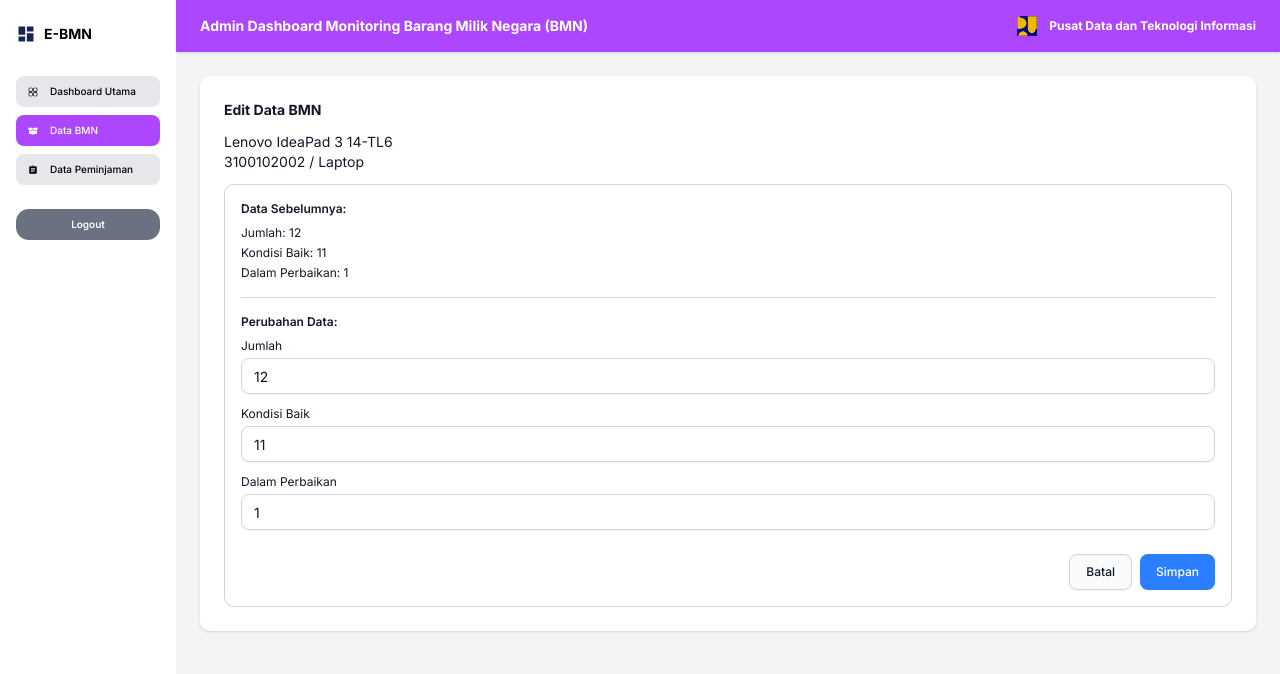
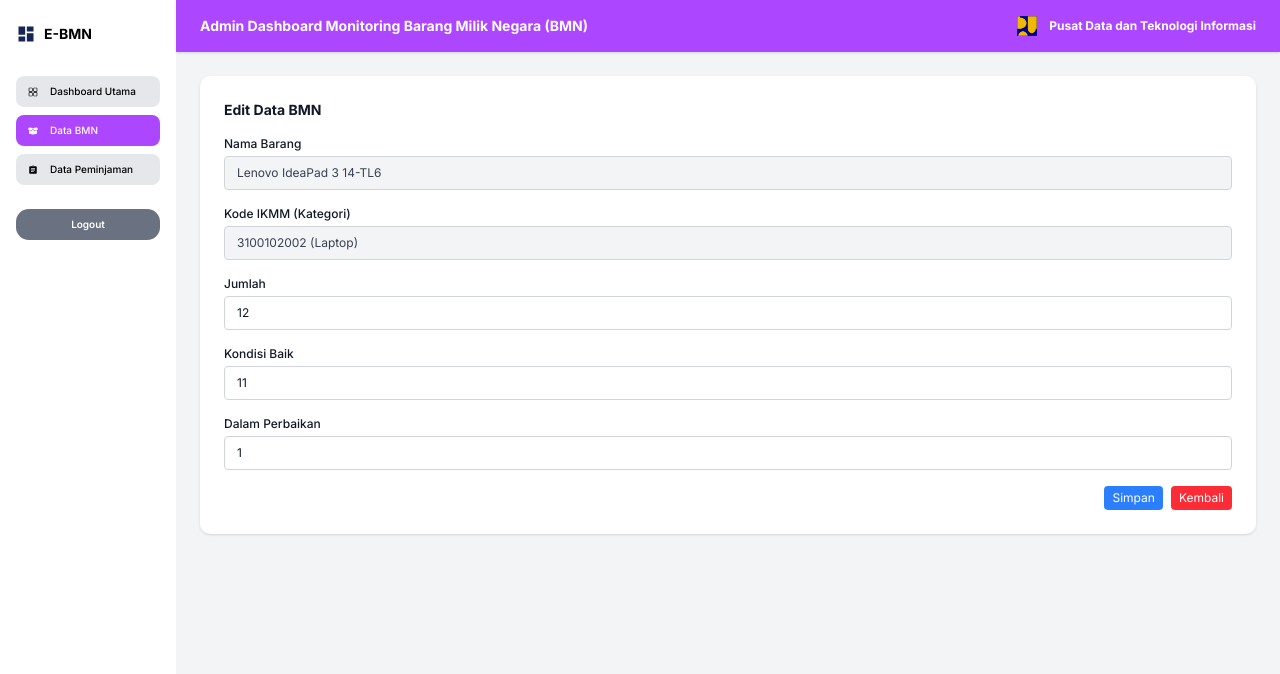
Before and after one commit to NayyaraMarshall/bmn-dashboard, a Next.js app: page /admin/bmn/edit/1 in a window 1280 px wide. Shown: the top 674 px of the page. Built offline with nearby package versions, Linux system fonts and the light colour scheme.

Commit message:
create page for edit data bmn

```diff
--- a/app/admin/bmn/add-bmn/page.tsx
+++ b/app/admin/bmn/add-bmn/page.tsx
@@ -98,7 +98,7 @@
           <label className="mb-1 block text-xs font-medium">Kode IKMM</label>
           <input
             type="text"
-            className="w-full rounded border bg-gray-100 px-3 py-2 text-xs"
+            className="w-full text-gray-700 rounded border bg-gray-100 px-3 py-2 text-xs"
             value={ikmm}
             readOnly
           />
--- a/app/admin/bmn/edit/[id]/page.tsx
+++ b/app/admin/bmn/edit/[id]/page.tsx
@@ -1,114 +1,152 @@
 "use client";
 
-import { useParams, useRouter } from "next/navigation";
-import { useState } from "react";
-import { Input } from "@/components/ui/input";
-import { Button } from "@/components/ui/button";
-import { dataBMN } from "@/data/dataBMN";
+import { useState, useEffect } from "react";
+import { useRouter, useParams } from "next/navigation";
+import { dataBMN, BMN } from "@/data/dataBMN";
 
 export default function EditBMNPage() {
+  const router = useRouter();
   const { id } = useParams();
-  const router = useRouter();
+  const idBMN = Number(id);
 
-  // ambil data berdasarkan id
-  const item = dataBMN.find((bmn) => bmn.idBMN.toString() === id);
+  const [bmn, setBmn] = useState<BMN | null>(null);
+  const [namaBarang, setNamaBarang] = useState("");
+  const [ikmm, setIkmm] = useState("");
+  const [kategori, setKategori] = useState("");
+  const [jumlahBarang, setJumlahBarang] = useState<number | "">("");
+  const [kondisiBaik, setKondisiBaik] = useState<number | "">("");
+  const [dalamPerbaikan, setDalamPerbaikan] = useState<number | "">("");
 
-  // state untuk form
-  const [jumlah, setJumlah] = useState(item?.jumlahBarang || 0);
-  const [kondisiBaik, setKondisiBaik] = useState(item?.kondisiBaik || 0);
-  const [dalamPerbaikan, setDalamPerbaikan] = useState(item?.kondisiRusak || 0);
+  // Ambil data berdasarkan ID
+  useEffect(() => {
+    const found = dataBMN.find((item) => item.idBMN === idBMN);
+    if (found) {
+      setBmn(found);
+      setNamaBarang(found.namaBarang);
+      setIkmm(found.ikmm);
+      setKategori(found.kategori);
+      setJumlahBarang(found.jumlahBarang);
+      setKondisiBaik(found.kondisiBaik);
+      setDalamPerbaikan(found.kondisiRusak);
+    }
+  }, [idBMN]);
 
+  // Simpan perubahan
   const handleSubmit = (e: React.FormEvent) => {
     e.preventDefault();
-    const confirmed = window.confirm("Yakin ingin menyimpan perubahan?");
-    if (!confirmed) return;
 
-    console.log("Data baru:", {
-      idBMN: item?.idBMN,
-      jumlah,
-      kondisiBaik,
-      dalamPerbaikan,
-    });
+    if (!confirm("Apakah kamu yakin ingin menyimpan perubahan ini?")) return;
 
-    // nanti di sini bisa diintegrasikan ke backend
-    alert("Perubahan disimpan!");
+    const index = dataBMN.findIndex((item) => item.idBMN === idBMN);
+    if (index !== -1) {
+      dataBMN[index] = {
+        ...dataBMN[index],
+        jumlahBarang: Number(jumlahBarang),
+        kondisiBaik: Number(kondisiBaik),
+        kondisiRusak: Number(dalamPerbaikan),
+      };
+    }
+
+    alert("Perubahan berhasil disimpan!");
     router.push("/admin/bmn");
   };
 
-  if (!item) {
-    return <div className="p-4 text-sm text-red-500">Data BMN tidak ditemukan.</div>;
-  }
 
   return (
-    <div className="rounded-lg bg-white p-6 space-y-3 shadow">
-      <h1 className="text-sm font-bold">Edit Data BMN</h1>
+    <div className="rounded-lg bg-white p-6 shadow">
+      <h2 className="mb-4 text-sm font-bold">Edit Data BMN</h2>
 
-      {/* Info barang */}
-      <div className="text-sm">
-        <p>{item.namaBarang}</p>
-        <p>{item.ikmm} / {item.kategori}</p>
+      <form className="space-y-4" onSubmit={handleSubmit}>
+        {/* Nama Barang */}
+        <div>
+          <label className="mb-1 block text-xs font-medium">Nama Barang</label>
+          <input
+            type="text"
+            className="w-full text-gray-700 rounded border bg-gray-100 px-3 py-2 text-xs"
+            value={namaBarang}
+            readOnly
+          />
         </div>
 
-      <form onSubmit={handleSubmit} className="space-y-4 bg-white border rounded-lg p-4">
-        {/* Data lama */}
+        {/* Kode IKMM (Kategori)*/}
         <div>
-          <h2 className="text-xs font-semibold mb-2">Data Sebelumnya:</h2>
-          <div className="text-xs space-y-1">
-            <p>Jumlah: {item.jumlahBarang}</p>
-            <p>Kondisi Baik: {item.kondisiBaik}</p>
-            <p>Dalam Perbaikan: {item.kondisiRusak}</p>
-          </div>
+          <label className="mb-1 block text-xs font-medium">
+            Kode IKMM (Kategori)
+          </label>
+          <input
+            type="text"
+            className="w-full text-gray-700 rounded border bg-gray-100 px-3 py-2 text-xs"
+            value={`${ikmm} (${kategori})`}
+            readOnly
+          />
         </div>
 
-        <hr />
-
-        {/* Data baru */}
+        {/* Jumlah */}
         <div>
-          <h2 className="text-xs font-semibold mb-2">Perubahan Data:</h2>
-          <div className="space-y-3 text-xs">
-            <div>
-              <label className="block mb-1">Jumlah</label>
-              <Input
+          <label className="mb-1 block text-xs font-medium">Jumlah</label>
+          <input
             type="number"
-                value={jumlah}
-                onChange={(e) => setJumlah(Number(e.target.value))}
-                className="text-xs"
+            min={1}
+            className="w-full rounded border px-3 py-2 text-xs"
+            value={jumlahBarang}
+            onChange={(e) =>
+              setJumlahBarang(
+                e.target.value === "" ? "" : Math.max(1, Number(e.target.value))
+              )
+            }
+            required
           />
         </div>
+
+        {/* Kondisi Baik */}
         <div>
-              <label className="block mb-1">Kondisi Baik</label>
-              <Input
+          <label className="mb-1 block text-xs font-medium">Kondisi Baik</label>
+          <input
             type="number"
+            min={0}
+            className="w-full rounded border px-3 py-2 text-xs"
             value={kondisiBaik}
-                onChange={(e) => setKondisiBaik(Number(e.target.value))}
-                className="text-xs"
+            onChange={(e) =>
+              setKondisiBaik(
+                e.target.value === "" ? "" : Math.max(0, Number(e.target.value))
+              )
+            }
+            required
           />
         </div>
+
+        {/* Dalam Perbaikan */}
         <div>
-              <label className="block mb-1">Dalam Perbaikan</label>
-              <Input
+          <label className="mb-1 block text-xs font-medium">Dalam Perbaikan</label>
+          <input
             type="number"
+            min={0}
+            className="w-full rounded border px-3 py-2 text-xs"
             value={dalamPerbaikan}
-                onChange={(e) => setDalamPerbaikan(Number(e.target.value))}
-                className="text-xs"
+            onChange={(e) =>
+              setDalamPerbaikan(
+                e.target.value === "" ? "" : Math.max(0, Number(e.target.value))
+              )
+            }
+            required
           />
         </div>
-          </div>
-        </div>
 
-        {/* Tombol aksi */}
-        <div className="flex justify-end gap-2 pt-2">
-          <Button
+        {/* Tombol Aksi */}
+        <div className="flex justify-end gap-2">
+          <button
+            type="submit"
+            className="cursor-pointer rounded bg-blue-500 px-2 py-1 text-xs text-white hover:bg-blue-600"
+          >
+            Simpan
+          </button>
+          <button
             type="button"
-            variant="outline"
-            className="text-xs"
-            onClick={() => router.back()}
+            className="cursor-pointer rounded bg-red-500 px-2 py-1 text-xs text-white hover:bg-red-600"
+            onClick={() => router.push("/admin/bmn")}
           >
-            Batal
-          </Button>
-          <Button type="submit" className="bg-blue-500 hover:bg-blue-600 text-xs">
-            Simpan
-          </Button>
+            Kembali
+          </button>
         </div>
       </form>
     </div>
--- /dev/null
+++ b/app/admin/peminjaman/edit/[id]/page.tsx
@@ -0,0 +1,167 @@
+"use client";
+
+import { useState, useEffect } from "react";
+import { useRouter, useParams } from "next/navigation";
+import { dataPeminjaman, Peminjaman } from "@/data/dataPeminjaman";
+
+export default function EditPeminjamanPage() {
+  const router = useRouter();
+  const { id } = useParams();
+  const idPeminjaman = Number(id);
+
+  const [peminjaman, setPeminjaman] = useState<Peminjaman | null>(null);
+  const [tanggalKembali, setTanggalKembali] = useState("");
+  const [keterangan, setKeterangan] = useState("");
+  const [status, setStatus] = useState<"Aktif" | "Selesai">(
+    "Aktif"
+  );
+
+  // format tanggal ke ISO yyyy-mm-dd (biar masuk ke input date)
+  const parseDateToISO = (dateStr: string | null): string => {
+    if (!dateStr) return "";
+    const [day, month, year] = dateStr.split("-");
+    return `${year}-${month}-${day}`;
+  };
+
+  // ambil data peminjaman berdasarkan ID
+  useEffect(() => {
+    const found = dataPeminjaman.find((item) => item.idPeminjaman === idPeminjaman);
+    if (found) {
+      setPeminjaman(found);
+      setTanggalKembali(parseDateToISO(found.tanggalKembali));
+      setKeterangan(found.keterangan || "");
+      setStatus(found.statusPeminjaman);
+    }
+  }, [idPeminjaman]);
+
+  // format tanggal ke dd-mm-yyyy
+  const formatDate = (isoDate: string): string => {
+    if (!isoDate) return "";
+    const [year, month, day] = isoDate.split("-");
+    return `${day}-${month}-${year}`;
+  };
+
+  // simpan perubahan
+  const handleSubmit = (e: React.FormEvent) => {
+    e.preventDefault();
+
+    if (!confirm("Apakah kamu yakin ingin menyimpan perubahan ini?")) return;
+
+    const index = dataPeminjaman.findIndex(
+      (item) => item.idPeminjaman === idPeminjaman
+    );
+    if (index !== -1) {
+      dataPeminjaman[index] = {
+        ...dataPeminjaman[index],
+        tanggalKembali: tanggalKembali ? formatDate(tanggalKembali) : null,
+        keterangan,
+        statusPeminjaman: status,
+      };
+    }
+
+    alert("Perubahan berhasil disimpan!");
+    router.push("/admin/peminjaman");
+  };
+
+  if (!peminjaman)
+    return (
+      <div className="rounded-lg bg-white p-6 shadow text-xs text-gray-600">
+        Data tidak ditemukan...
+      </div>
+    );
+
+  return (
+    <div className="bg-white p-6 rounded-lg shadow">
+      <h2 className="text-sm font-bold mb-4">Edit Data Peminjaman</h2>
+
+      <form className="space-y-4" onSubmit={handleSubmit}>
+        {/* Nama Peminjam */}
+        <div>
+          <label className="block text-xs font-medium mb-1">Nama Peminjam</label>
+          <input
+            type="text"
+            className="text-xs w-full border px-3 py-2 rounded bg-gray-100"
+            value={peminjaman.namaPeminjam}
+            readOnly
+          />
+        </div>
+
+        {/* NIP */}
+        <div>
+          <label className="block text-xs font-medium mb-1">NIP</label>
+          <input
+            type="text"
+            className="text-xs w-full border px-3 py-2 rounded bg-gray-100"
+            value={peminjaman.nip}
+            readOnly
+          />
+        </div>
+
+        {/* Nama Barang */}
+        <div>
+          <label className="block text-xs font-medium mb-1">Nama Barang</label>
+          <input
+            type="text"
+            className="text-xs w-full border px-3 py-2 rounded bg-gray-100"
+            value={peminjaman.namaBarang}
+            readOnly
+          />
+        </div>
+
+        {/* Tanggal Kembali */}
+        <div>
+          <label className="block text-xs font-medium mb-1">Tanggal Kembali</label>
+          <input
+            type="date"
+            className="text-xs w-full border px-3 py-2 rounded"
+            value={tanggalKembali}
+            onChange={(e) => setTanggalKembali(e.target.value)}
+          />
+        </div>
+
+        {/* Keterangan */}
+        <div>
+          <label className="block text-xs font-medium mb-1">Keterangan</label>
+          <input
+            type="text"
+            className="text-xs w-full border px-3 py-2 rounded"
+            value={keterangan}
+            onChange={(e) => setKeterangan(e.target.value)}
+          />
+        </div>
+
+        {/* Status Peminjaman */}
+        <div>
+          <label className="block text-xs font-medium mb-1">Status Peminjaman</label>
+          <select
+            className="text-xs w-full border px-3 py-2 rounded"
+            value={status}
+            onChange={(e) =>
+              setStatus(e.target.value as "Aktif" | "Selesai" )
+            }
+          >
+            <option value="Aktif">Aktif</option>
+            <option value="Selesai">Selesai</option>
+          </select>
+        </div>
+
+        {/* Tombol */}
+        <div className="flex justify-end gap-2 mt-4">
+          <button
+            type="submit"
+            className="cursor-pointer text-xs bg-blue-500 text-white px-2 py-1 rounded hover:bg-blue-600"
+          >
+            Simpan
+          </button>
+          <button
+            type="button"
+            className="cursor-pointer text-xs bg-red-500 text-white px-2 py-1 rounded hover:bg-red-600"
+            onClick={() => router.push("/admin/peminjaman")}
+          >
+            Kembali
+          </button>
+        </div>
+      </form>
+    </div>
+  );
+}
```
Lines whose indentation alone changed are shown as unchanged.
